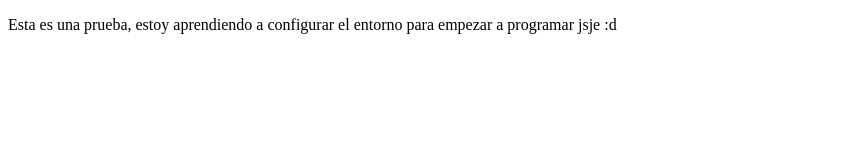
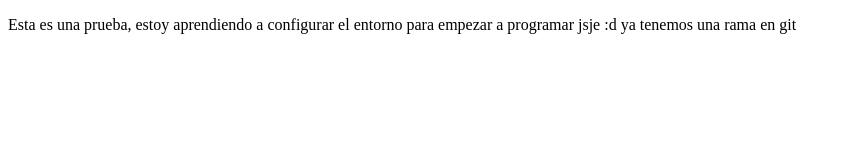
Before and after one commit to Javierhoys/projectDemoCursoPrework, a plain HTML site: page index.html in a window 1280 px wide. Shown: the whole page, without its empty margins (0-849 px from the left). Drawn offline with Linux system fonts and the light colour scheme.

Commit message:
first commit

```diff
--- a/index.html
+++ b/index.html
@@ -10,6 +10,8 @@
     <p>
         Esta es una prueba, estoy aprendiendo a configurar el entorno para empezar a programar
         jsje  :d
+
+        ya tenemos una rama en git
     </p>
 </body>
 </html>
```
